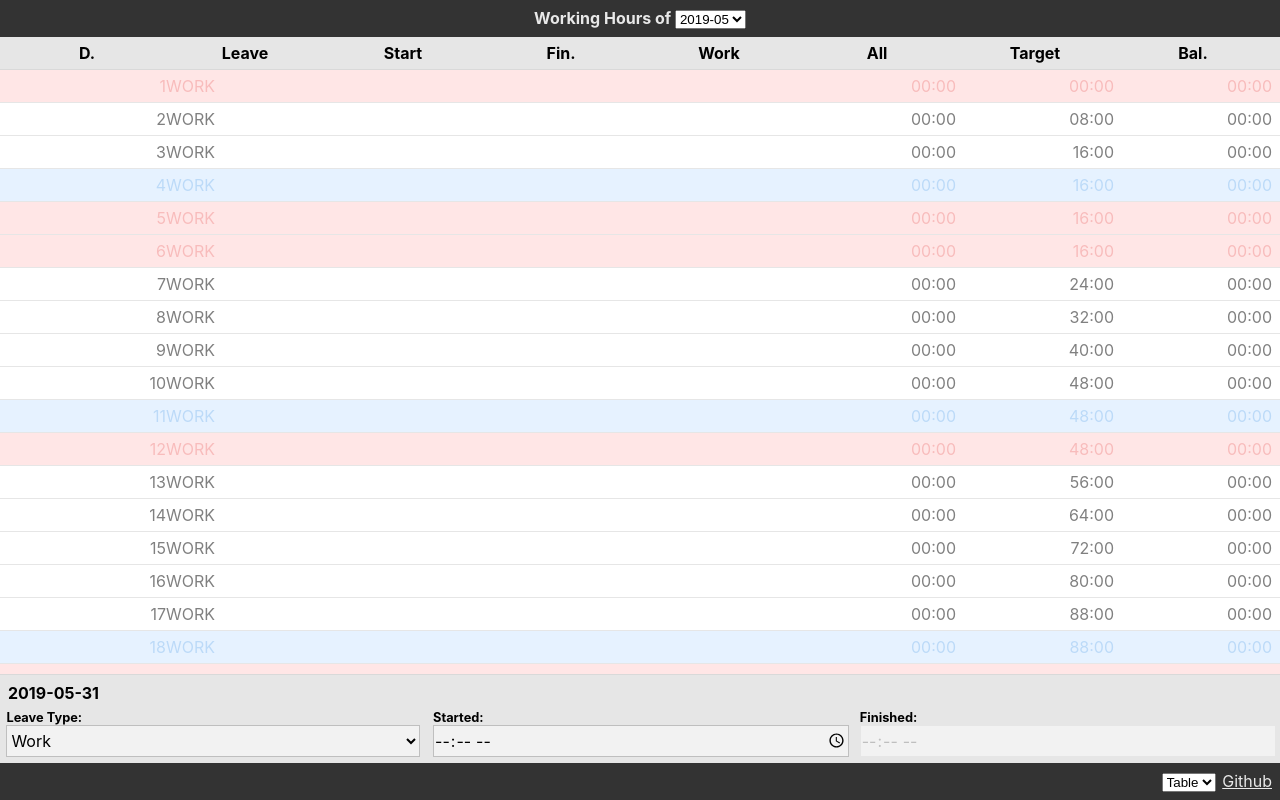
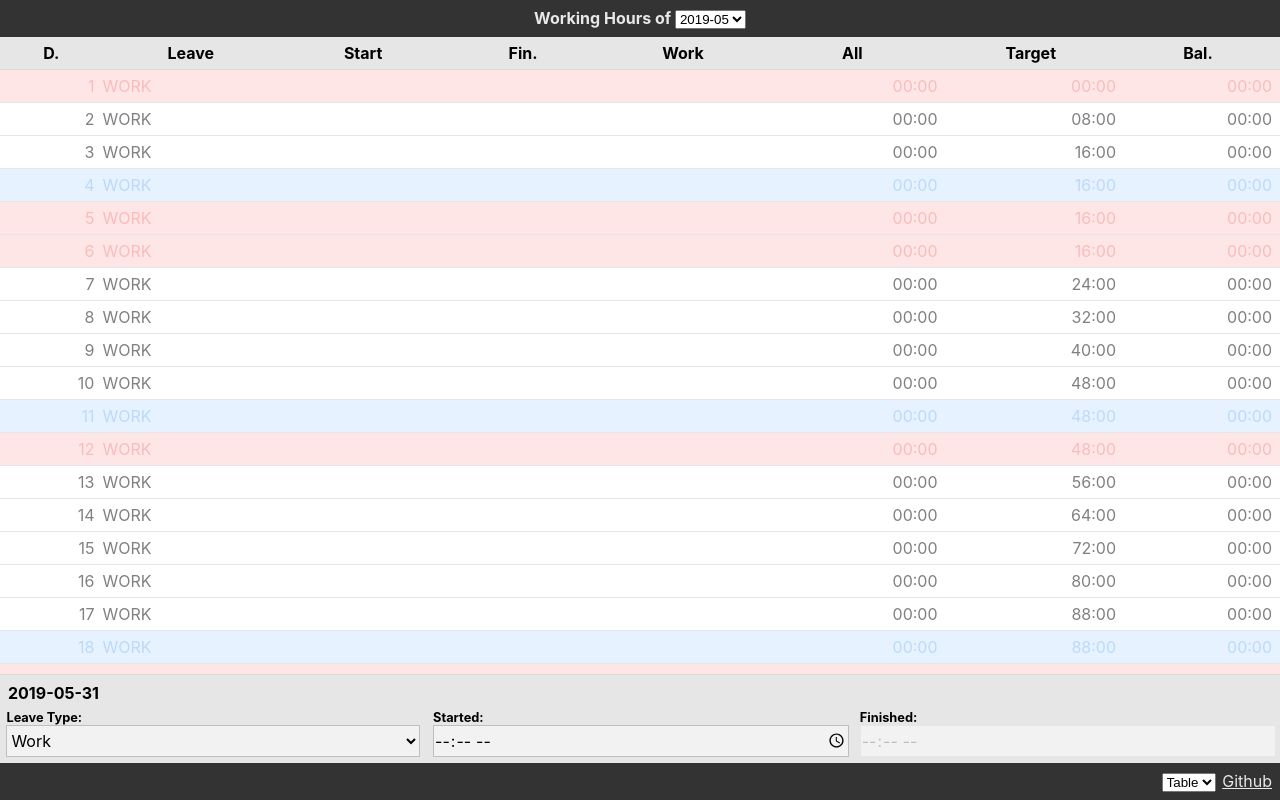
Before and after one commit to leafriend/working-hours, a React (Create React App) app: page / in a window 1280 px wide. Built offline with nearby package versions, Linux system fonts and the light colour scheme.

Commit message:
Set table column width

```diff
--- a/src/component/molthly-log/MonthlyLog.scss
+++ b/src/component/molthly-log/MonthlyLog.scss
@@ -48,10 +48,6 @@ table.monthly-logs {
 
     display: flex;
     flex-direction: row;
-    & > th,
-    & > td {
-      flex: 1;
-    }
 
     &.future {
       background-color: scale-color($color: hsl(0deg, 0%, 100%), $saturation: -20%, $lightness: -5%);
@@ -63,7 +59,7 @@ table.monthly-logs {
       border-style: solid;
       border-color: hsl(0, 0%, 90%);
       border-width: 0;
-      padding: 0.5em 0;
+      padding: 0.5em 0.25em;
       line-height: 1em;
       &:first-child {
         padding-left: 0.5rem;
@@ -76,6 +72,14 @@ table.monthly-logs {
       color: hsl(0deg, 0%, 50%);
       border-bottom-width: 1px;
     }
+    .date       { flex: 32 32 32px; }
+    .leave      { flex: 60 60 60px; }
+    .startedAt  { flex: 52 52 52px; }
+    .finishedAt { flex: 52 52 52px; }
+    .working    { flex: 52 52 52px; }
+    .overall    { flex: 58 58 58px; }
+    .target     { flex: 58 58 58px; }
+    .balance    { flex: 52 52 52px; }
   }
 
   tr.holiday,
--- a/src/component/molthly-log/MonthlyLogRecord.tsx
+++ b/src/component/molthly-log/MonthlyLogRecord.tsx
@@ -26,13 +26,13 @@ export default function MonthlyLogRecord(props: MonthlyLogRecordProps): ReactEle
       onClick={() => props.onActivate(props.log.date)}
     >
       <td className="date">{new Date(props.log.date).getDate()}</td>
-      <td>{props.log.leaveType}</td>
-      <td className="time">{formatu(props.log.startedAt) || ''}</td>
-      <td className="time">{formatu(props.log.finishedAt) || ''}</td>
-      <td className="time">{formatu(props.log.working) || ''}</td>
-      <td className="time">{formatu(props.log.overall)}</td>
-      <td className="time">{formatu(props.log.target)}</td>
-      <td className="time">{formatu(props.log.balance)}</td>
+      <td className="leave">{props.log.leaveType}</td>
+      <td className="startedAt time">{formatu(props.log.startedAt) || ''}</td>
+      <td className="finishedAt time">{formatu(props.log.finishedAt) || ''}</td>
+      <td className="working time">{formatu(props.log.working) || ''}</td>
+      <td className="overall time">{formatu(props.log.overall)}</td>
+      <td className="target time">{formatu(props.log.target)}</td>
+      <td className="balance time">{formatu(props.log.balance)}</td>
     </tr>
   );
 }
--- a/src/component/molthly-log/MonthlyLogTable.tsx
+++ b/src/component/molthly-log/MonthlyLogTable.tsx
@@ -15,13 +15,13 @@ export default function MonthlyLogTable(props: MonthlyLogTableProps): ReactEleme
       <thead>
         <tr>
           <th className="date">D.</th>
-          <th>Leave</th>
-          <th className="time">Start</th>
-          <th className="time">Fin.</th>
-          <th className="time">Work</th>
-          <th className="time">All</th>
-          <th className="time">Target</th>
-          <th className="time">Bal.</th>
+          <th className="leave">Leave</th>
+          <th className="startedAt time">Start</th>
+          <th className="finishedAt time">Fin.</th>
+          <th className="working time">Work</th>
+          <th className="overall time">All</th>
+          <th className="target time">Target</th>
+          <th className="balance time">Bal.</th>
         </tr>
       </thead>
       <tbody id="content-container">
```
